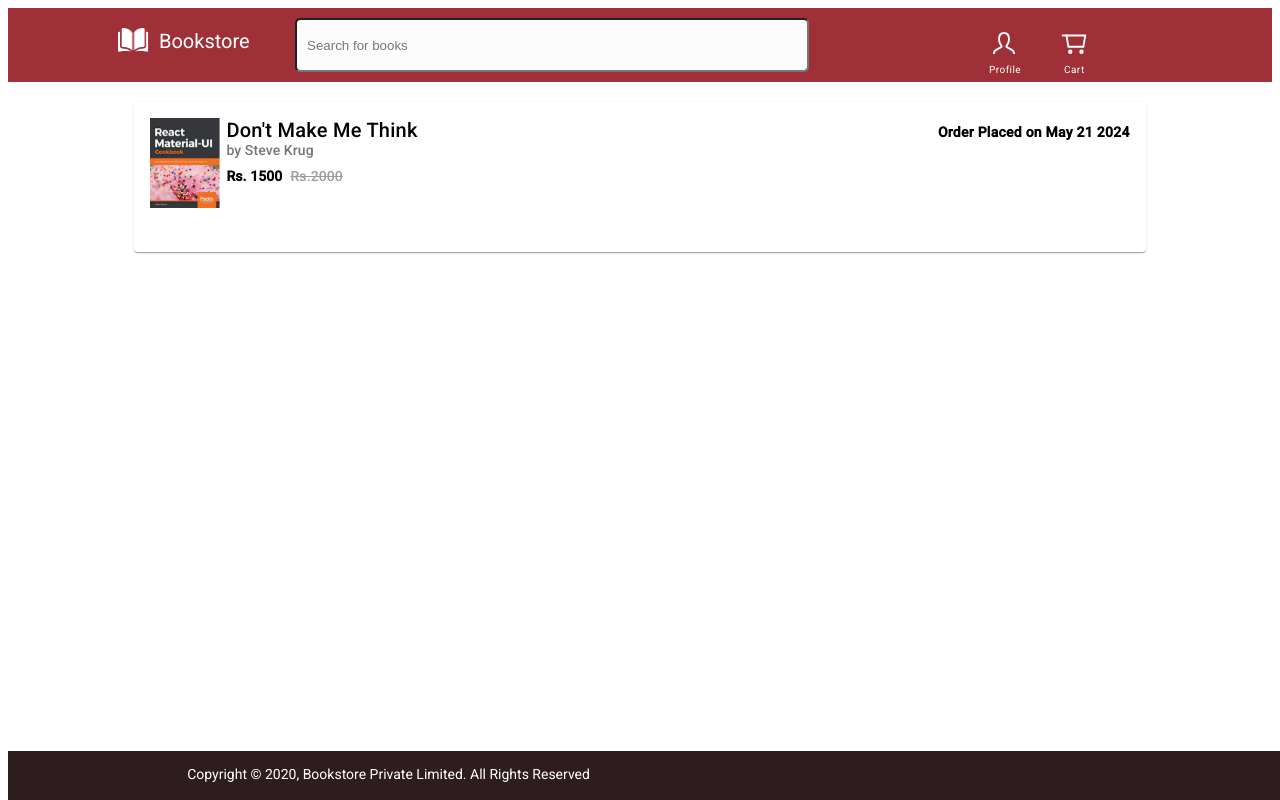
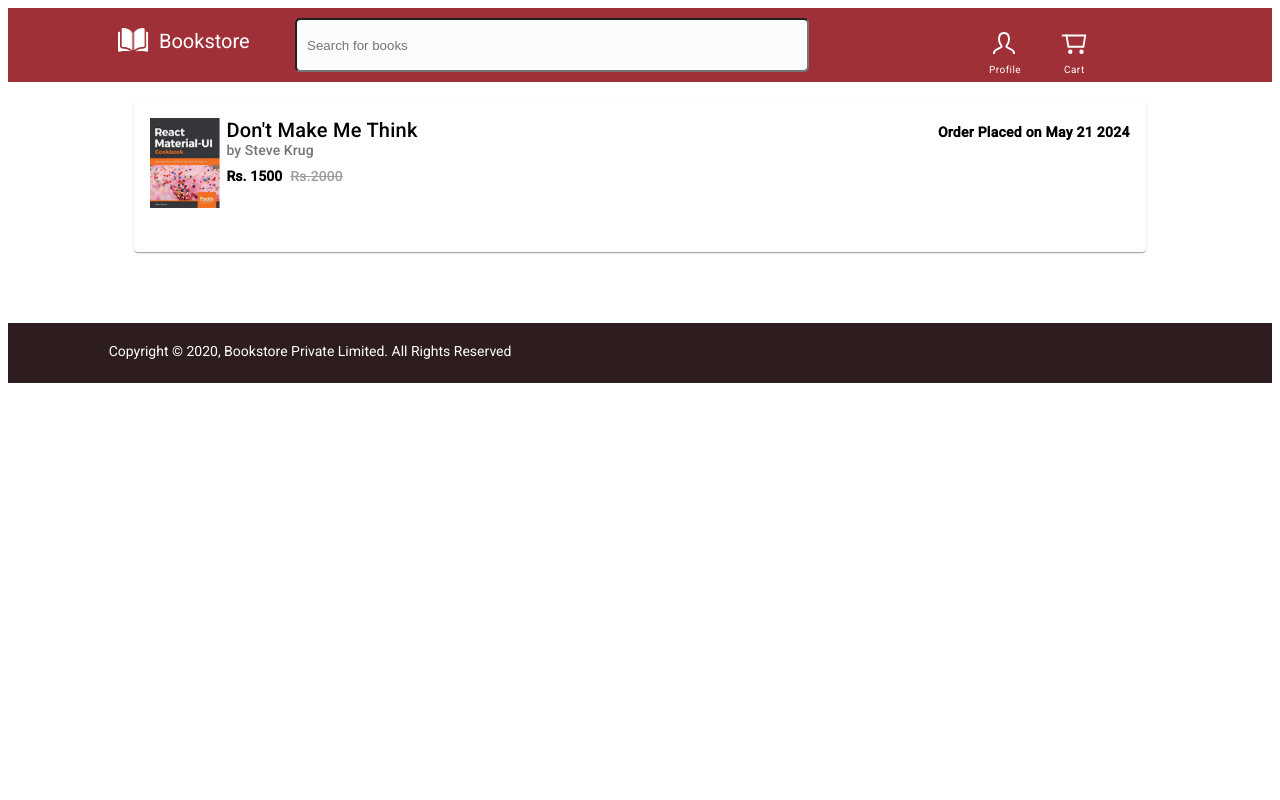
Before and after one commit to AbhishekGupta-193/Book-Store-App, an Angular app: page /header/myOrder in a window 1280 px wide. Built offline with nearby package versions, Linux system fonts and the light colour scheme.

Commit message:
UI modified in bookDetail and footer component

```diff
--- a/src/app/components/home/book-detail/book-detail.component.html
+++ b/src/app/components/home/book-detail/book-detail.component.html
@@ -98,7 +98,7 @@
                         </div>
 
                     </div>
-                    <div class="reviewComments">
+                    <div class="reviewComments" >
                         <div *ngFor="let feedback of book.feedback" class="comment">
                             <div class="left">
                                 <div class="profilePic">{{feedback.user_id.fullName[0]}}</div>
--- a/src/app/components/home/book-detail/book-detail.component.scss
+++ b/src/app/components/home/book-detail/book-detail.component.scss
@@ -243,3 +243,18 @@
     }
 
 }
+
+.reviewComments{
+    height: 300px;
+    overflow-y: scroll;
+    overflow-x: hidden;
+    display: hidden;
+    -ms-overflow-style: none;
+}
+
+.reviewComments::-webkit-scrollbar {
+    display: none;
+}
+.feedback input{
+    outline: none;
+}
--- a/src/app/components/home/books-container/books-container.component.html
+++ b/src/app/components/home/books-container/books-container.component.html
@@ -20,3 +20,5 @@
         <app-book-card [book]="i" (navToCardDetail)="navToCardDetail($event)"></app-book-card>
     </div>
 </div>
+
+<app-footer></app-footer>
--- a/src/app/components/home/footer/footer.component.scss
+++ b/src/app/components/home/footer/footer.component.scss
@@ -1,17 +1,22 @@
 .footer-container {
   width: 100%;
-  height: 49px;
-  position: fixed;
+  height: 60px;
+  position: relative;
   bottom: 0;
   background-color: #2e1d1e;
-
+  margin-top: 4%;
+  // border: 2px solid red;
+  display: flex;
+  align-items: center;
 }
 .footermsg {
-  margin-top: 1%;
-  margin-left: 14%;
+  margin-bottom: 1%;
+  margin-left: 25%;
   text-align: left;
   font: normal normal medium 12px/15px Lato;
   letter-spacing: 0px;
   color: #FFFFFF;
   opacity: 1;
+  // border: 2px solid red;
+  width: 100%;
 }
--- a/src/app/components/home/my-cart/my-cart.component.html
+++ b/src/app/components/home/my-cart/my-cart.component.html
@@ -163,7 +163,7 @@
     </div>
 </div>
 
-
+<app-footer></app-footer>
 
 
 
--- a/src/app/components/home/my-cart/my-cart.component.scss
+++ b/src/app/components/home/my-cart/my-cart.component.scss
@@ -31,7 +31,7 @@
 }
 .placeOrderBtn{
     display: flex;
-    margin-left: 39%;
+    margin-left: 38%;
     height: 40%;
     border: none;
     border-radius: 2px;
@@ -265,3 +265,18 @@
 .closedView h3{
     font-weight: 500;
 }
+
+.continueBtn{
+    display: flex;
+    margin-left: 39%;
+    height: 40%;
+    border: none;
+    border-radius: 2px;
+    padding: 12px;
+    padding-left: 40px;
+    padding-right: 40px;
+    color: white;
+    background-color: #3371B5;
+    cursor: pointer;
+    margin-top: 12%;
+}
--- a/src/app/components/home/order-placed-page/order-placed-page.component.html
+++ b/src/app/components/home/order-placed-page/order-placed-page.component.html
@@ -35,3 +35,6 @@
     <button class="Shopingbtn" (click)="continueShopping()" style="cursor: pointer;">CONTINUE SHOPPING</button>
   </div>
 </div>
+
+
+<app-footer></app-footer>
--- a/src/app/components/home/user-profile/user-profile.component.html
+++ b/src/app/components/home/user-profile/user-profile.component.html
@@ -79,3 +79,6 @@
     </div>
 </div>
 </div>
+
+
+<app-footer></app-footer>
--- a/src/app/components/home/wishlist/wishlist.component.html
+++ b/src/app/components/home/wishlist/wishlist.component.html
@@ -1,6 +1,6 @@
 <!-- When Wishlist is not empty -->
 
-<div class="wishListHeading">
+<div class="wishListHeading" *ngIf="!isEmpty">
   <p>My WishList(01)</p>
 </div>
 <div *ngFor="let i of wishList">
@@ -23,7 +23,7 @@
 
 <!-- When Wishlist is empty -->
 
-<div class="main-container">
+<div class="main-container" *ngIf="isEmpty">
   <div class="msg-container">
     <div>
       <span class="topmsg">PLEASE LOG IN</span>
@@ -43,6 +43,6 @@
 </div>
 
 
-
+<app-footer></app-footer>
 
 <router-outlet></router-outlet>
--- a/src/app/components/home/wishlist/wishlist.component.ts
+++ b/src/app/components/home/wishlist/wishlist.component.ts
@@ -14,6 +14,8 @@
   styleUrls: ['./wishlist.component.scss']
 })
 export class WishlistComponent implements OnInit {
+
+  isEmpty:boolean=false;
   wishList:WishListItem[]= [];
   constructor(private wishListService:WishListService) { }
   ngOnInit(): void {
```
